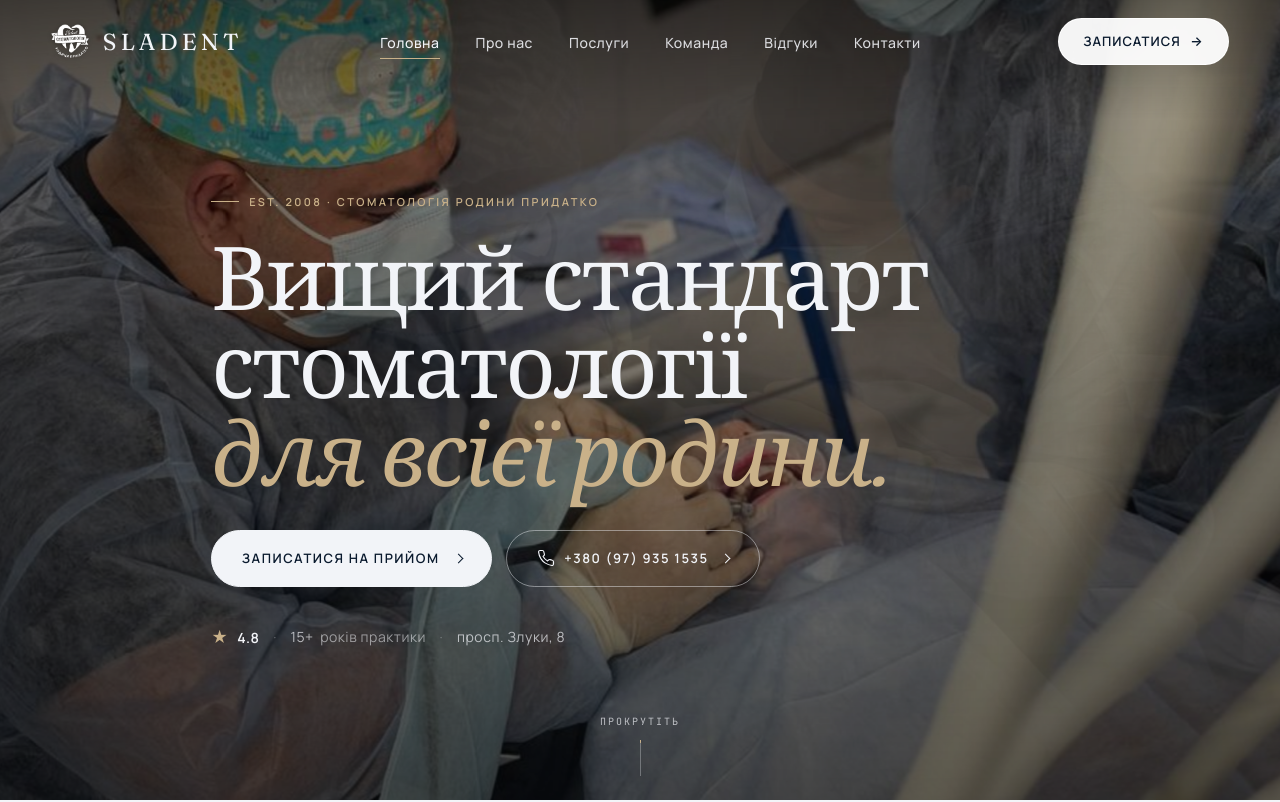
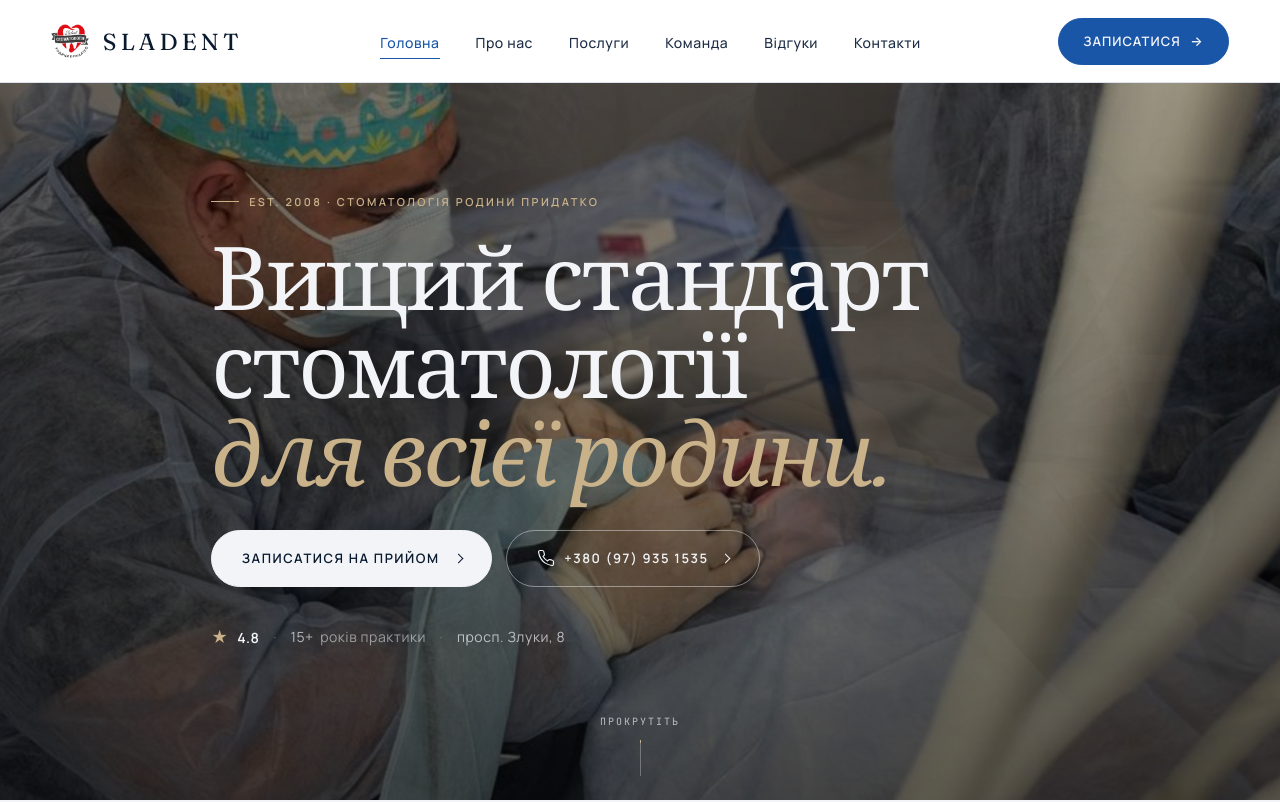
Before and after one commit to prydatkoo/sladent-website, a plain HTML site: page index.html in a window 1280 px wide. Shown: the top 802 px of the page. Drawn offline with Linux system fonts and the light colour scheme.

Commit message:
Solid white navbar everywhere; body min-height: 100dvh for iOS 26 safe-area
- Navbar is now always solid white #FFF with a hairline bottom border;
  removed the transparent-over-dark-hero behaviour and all the contingent
  light-text/light-icon rules. Dark logo + dark nav links everywhere.
- Hero ::before top vignette removed (no longer needed — navbar provides
  its own opaque surface).
- body { min-height: 100dvh } so the page extends into the iOS 26
  safe-area where viewport-fit=cover allows, helping the sticky CTA fill
  the home-indicator zone.
- theme-color meta updated to #FFFFFF on every page so the iOS browser
  chrome / status bar matches the new navbar.

Co-Authored-By: Claude Opus 4.7 <noreply@anthropic.com>

```diff
--- a/index.html
+++ b/index.html
@@ -8,7 +8,7 @@
   <meta name="description" content="Sladent — сімейна стоматологія в Тернополі з 2008 року. Імплантація, ортодонтія, дитяча стоматологія, естетика. Записатися: +380 (97) 935 1535."/>
   <meta name="keywords" content="стоматологія Тернопіль, Sladent, Стоматологія Родини Придатко, стоматолог Тернопіль, імплантація зубів Тернопіль, ортодонтія, дитячий стоматолог, просп. Злуки 8"/>
   <meta name="author" content="Sladent"/>
-  <meta name="theme-color" content="#0A2540"/>
+  <meta name="theme-color" content="#FFFFFF"/>
   <link rel="canonical" href="https://sladent.com/"/>
 
   <!-- Open Graph -->
--- a/style.css
+++ b/style.css
@@ -95,6 +95,8 @@ html {
 
 body {
   margin: 0;
+  min-height: 100vh;
+  min-height: 100dvh;     /* iOS 26 — ensure body extends into safe-area */
   font-family: var(--sans);
   font-size: var(--t-body);
   line-height: 1.6;
@@ -261,74 +263,12 @@ header[role="banner"] {
   left: 0;
   right: 0;
   z-index: 100;
-  background: transparent;
-  backdrop-filter: none;
-  -webkit-backdrop-filter: none;
-  border-bottom: 1px solid transparent;
-  transition: background 320ms ease, backdrop-filter 320ms ease, border-color var(--tx-base), padding var(--tx-base);
+  background: #FFFFFF;
+  border-bottom: 1px solid var(--rule-soft);
+  transition: border-color var(--tx-base), padding var(--tx-base), box-shadow var(--tx-base);
 }
 header.scrolled {
-  background: rgba(242, 244, 248, 0.92);
-  backdrop-filter: blur(16px) saturate(140%);
-  -webkit-backdrop-filter: blur(16px) saturate(140%);
-  border-bottom-color: var(--rule-soft);
-}
-
-/* Pages without a dark hero: navbar is transparent at the top (the page
-   hero already provides the ivory backdrop) and becomes blurred once
-   the user scrolls into content. */
-body:not(:has(.hero-section)) header[role="banner"]:not(.scrolled) {
-  background: transparent;
-  backdrop-filter: none;
-  -webkit-backdrop-filter: none;
-}
-
-/* Light navbar contents while hovering over the dark hero — but ONLY
-   while the menu is closed. When the mobile menu opens it becomes a
-   light overlay, so the link colour must flip back to dark ink there. */
-body:has(.hero-section) header[role="banner"]:not(.scrolled) .logo-link,
-body:has(.hero-section) header[role="banner"]:not(.scrolled) .logo-link span {
-  color: var(--ivory);
-}
-body:has(.hero-section) header[role="banner"]:not(.scrolled) .sladent-logo {
-  filter: brightness(0) invert(1) drop-shadow(0 1px 2px rgba(0, 0, 0, 0.35));
-}
-body:not(.menu-open):has(.hero-section) header[role="banner"]:not(.scrolled) .hamburger span {
-  background: var(--ivory);
-}
-body:has(.hero-section) header[role="banner"]:not(.scrolled) .cta-btn {
-  background: rgba(255, 255, 255, 0.95);
-  color: var(--ink);
-  border-color: rgba(255, 255, 255, 0.95);
-}
-body:has(.hero-section) header[role="banner"]:not(.scrolled) .cta-btn:hover {
-  background: var(--brass);
-  border-color: var(--brass);
-  color: var(--ivory);
-}
-
-/* Desktop only: light nav links over the dark hero. On mobile the nav
-   becomes a full-screen ivory overlay, so dark text is correct there. */
-@media (min-width: 961px) {
-  body:has(.hero-section) header[role="banner"]:not(.scrolled) .nav-links > li > a {
-    color: rgba(242, 244, 248, 0.88);
-  }
-  body:has(.hero-section) header[role="banner"]:not(.scrolled) .nav-links > li > a::after {
-    background: var(--brass-soft);
-  }
-  body:has(.hero-section) header[role="banner"]:not(.scrolled) .nav-links > li > a.active {
-    color: var(--ivory);
-  }
-}
-
-/* When the mobile menu is open over the dark hero, keep the X icon dark
-   (it sits on top of the ivory overlay) and the logo also dark. */
-body.menu-open header[role="banner"] .logo-link,
-body.menu-open header[role="banner"] .logo-link span {
-  color: var(--ink);
-}
-body.menu-open header[role="banner"] .sladent-logo {
-  filter: none;
+  box-shadow: 0 1px 12px rgba(15, 24, 37, 0.06);
 }
 
 .navbar {
@@ -830,18 +770,10 @@ header.scrolled .navbar { padding-top: 0.85rem; padding-bottom: 0.85rem; }
     linear-gradient(95deg, rgba(0, 0, 0, 0.30) 0%, rgba(0, 0, 0, 0) 55%);
 }
 
-/* Subtle top sheen so the transparent navbar always reads against any
-   carousel slide. Neutral black, no blue cast. */
+/* The hero starts BELOW the solid white navbar — no top vignette needed. */
 .hero-section::before {
   content: '';
-  position: absolute;
-  top: 0;
-  left: 0;
-  right: 0;
-  height: 120px;
-  z-index: 1;
-  pointer-events: none;
-  background: linear-gradient(180deg, rgba(0, 0, 0, 0.40) 0%, rgba(0, 0, 0, 0) 100%);
+  display: none;
 }
 
 .hero-content {
```
Also changed, not shown: 404.html (+1 -1 lines), about.html (+1 -1 lines), contact.html (+1 -1 lines), reviews.html (+1 -1 lines), services.html (+1 -1 lines), team.html (+1 -1 lines).
